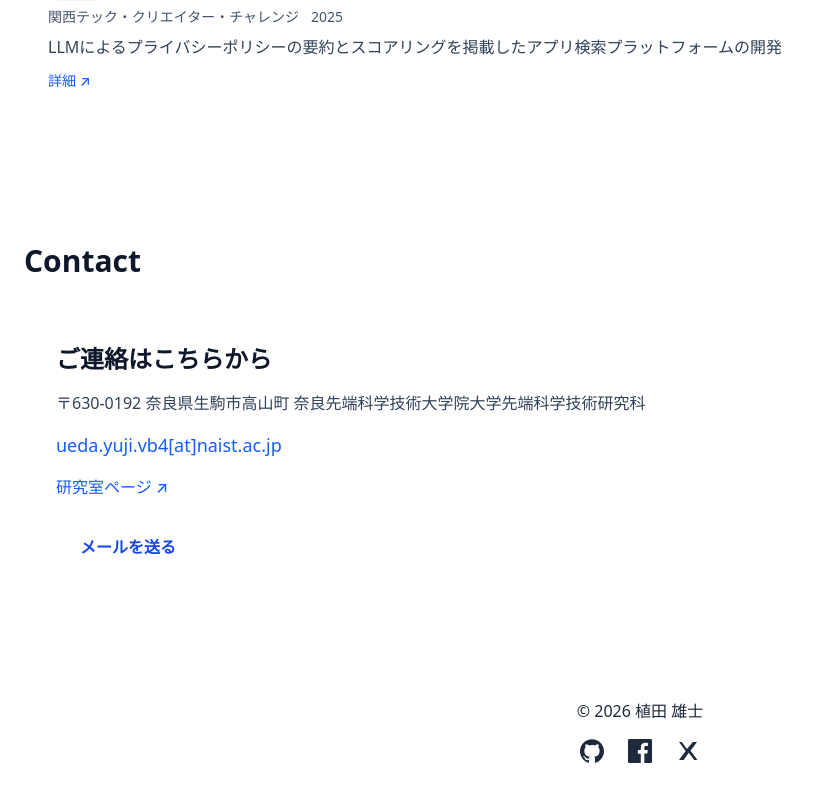
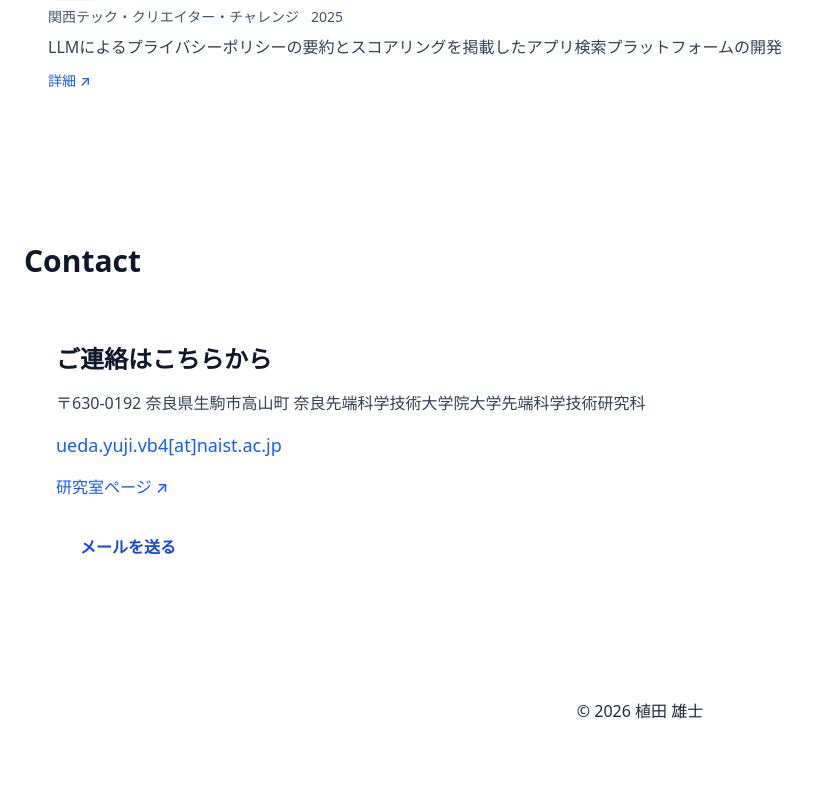
Before and after one commit to yujiponzu/my-page, a Next.js app: page / in a window 1280 px wide. Shown: the part 2999-3794 px from the top of the page, without its empty margins (0-819 px from the left). After the commit the page ends 3770 px from the top, so only its background shows below. Built offline with nearby package versions, Linux system fonts and the light colour scheme; a web font is replaced by a local one.

Commit message:
fix: remove unnecessary icons on the buttom of the page

```diff
--- a/src/app/page.tsx
+++ b/src/app/page.tsx
@@ -541,21 +541,6 @@ export default function Home() {
           <p className="mb-4">
             © {new Date().getFullYear()} {profile.name[lang]}
           </p>
-          <div className="flex justify-center gap-6">
-            {socialLinks.map((social) => (
-              <a
-                key={social.name}
-                href={social.url}
-                target="_blank"
-                rel="noopener noreferrer"
-                className="transition hover:text-blue-600"
-                aria-label={social.label}
-              >
-                <SocialIcon name={social.name} />
-                <span className="sr-only">{social.label}</span>
-              </a>
-            ))}
-          </div>
         </div>
       </footer>
     </div>
```
